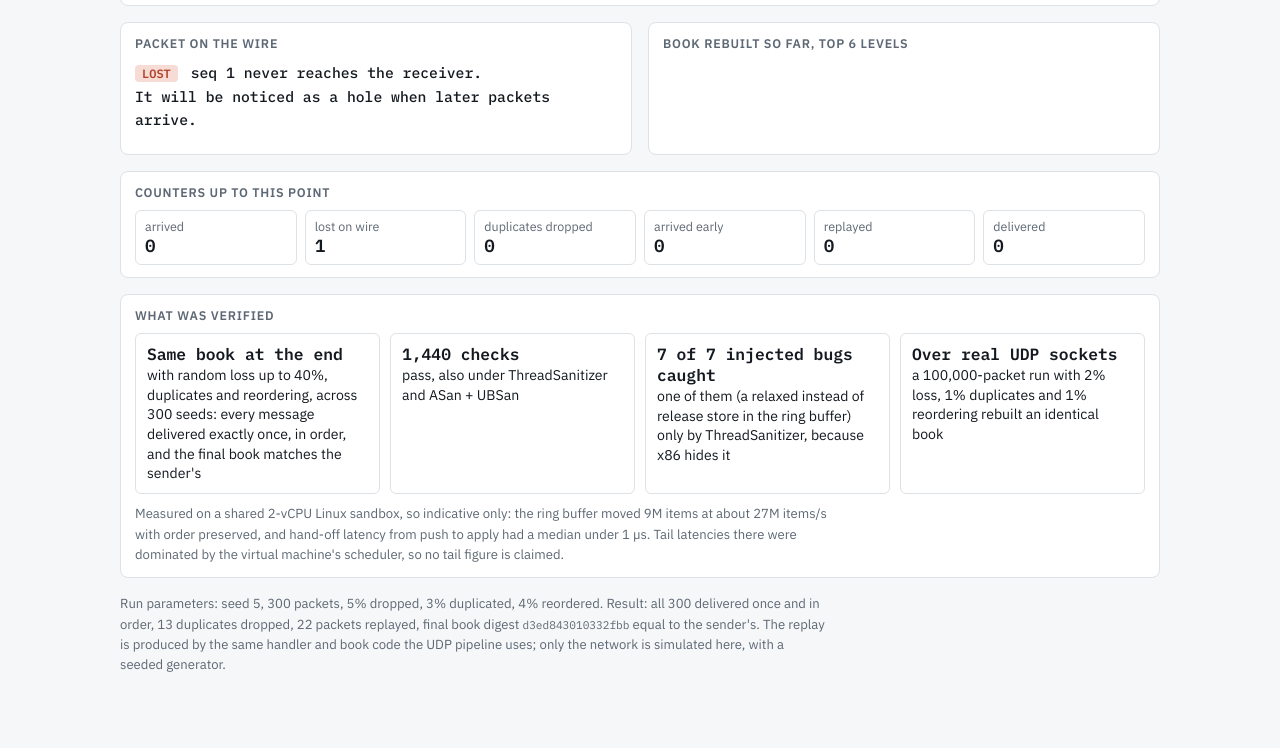
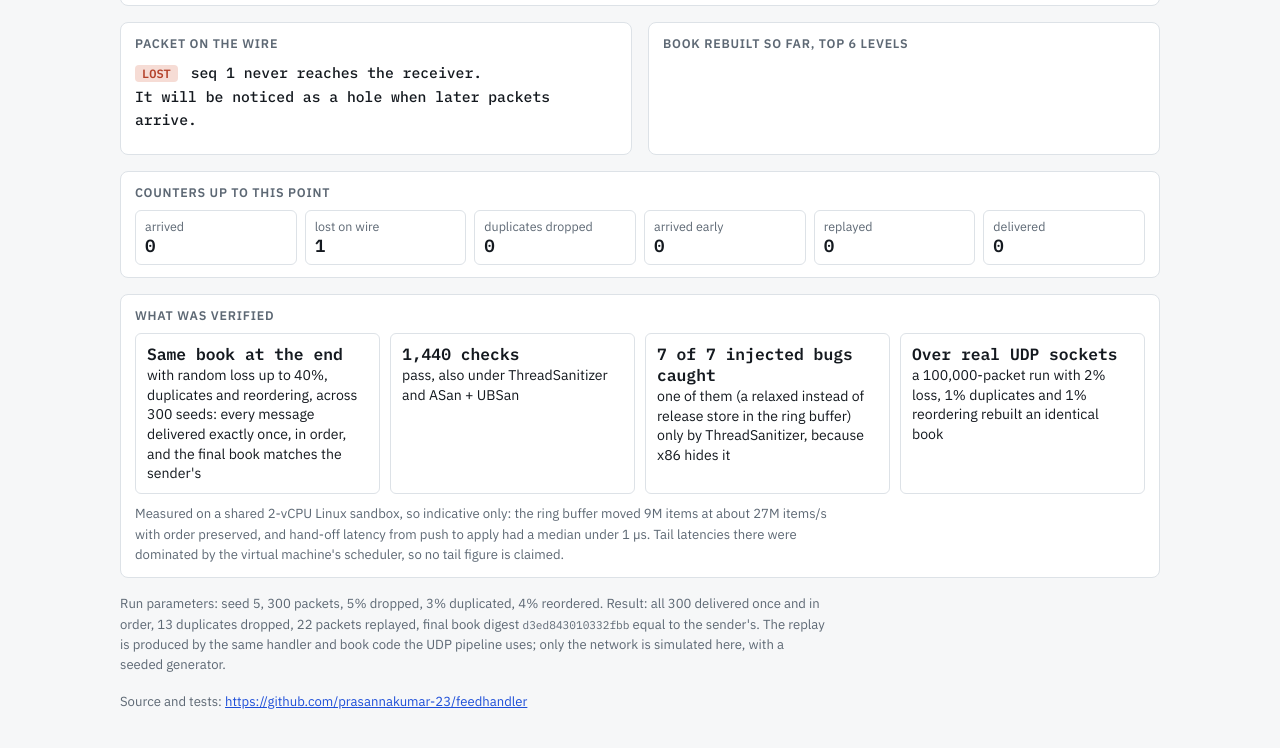
Before and after one commit to prasannakumar-23/feedhandler, a plain HTML site: page docs/index.html in a window 1280 px wide. Shown: the part 450-1198 px from the top of the page. Drawn offline with Linux system fonts and the light colour scheme.

Commit message:
Link source from the replay page

```diff
--- a/docs/index.html
+++ b/docs/index.html
@@ -99,7 +99,7 @@ code{font-family:var(--mono);font-size:.85em}
 </div>
 <script>
 (function(){
-var REPO=""; // set to the public repository URL once it exists
+var REPO="https://github.com/prasannakumar-23/feedhandler";
 var T=null,i=0,timer=null,$=function(id){return document.getElementById(id)};
 function build(){var m=$('map'),h='';for(var s=1;s<=T.packets;s++)h+='<div class="c" data-s="'+s+'" title="seq '+s+'"></div>';m.innerHTML=h;}
 function render(){
```
